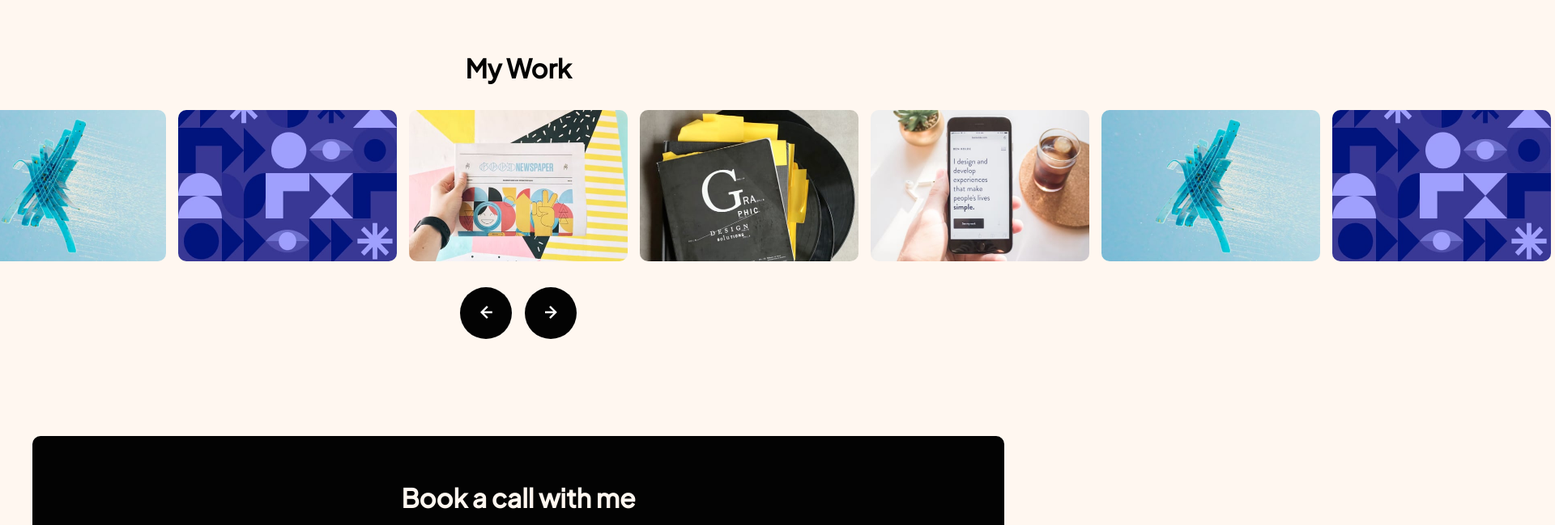
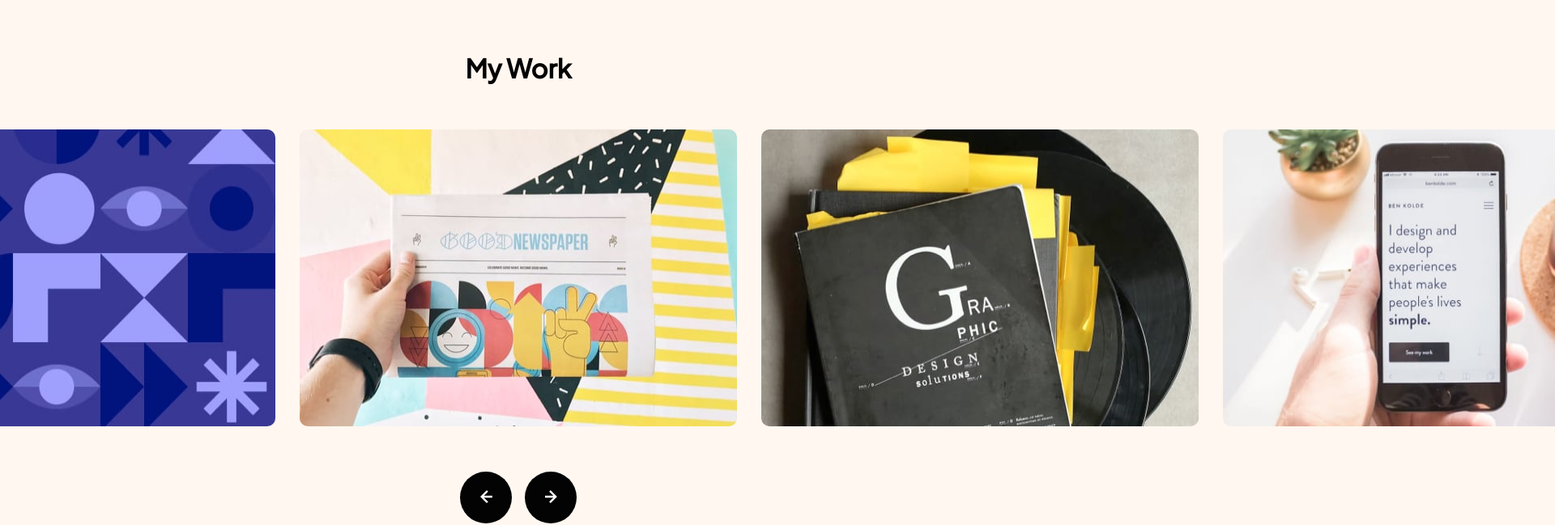
Before and after one commit to iannnop/single-page-design-portfolio, a Vue app: page / in a window 1280 px wide. Shown: the part 1220-1869 px from the top of the page at 81% size, 1920 px wide, since content can reach past the window. Built offline with nearby package versions, Linux system fonts and the light colour scheme.

Commit message:
first iteration of carousel fix

```diff
--- a/src/components/carousel/Carousel.vue
+++ b/src/components/carousel/Carousel.vue
@@ -19,7 +19,14 @@ export default {
         "src/assets/image-slide-2.jpg",
       ],
       slideIndex: 0,
+      slideWidth: window.innerWidth >= 768 ? 570 : 285
     }
+  },
+  created() {
+  window.addEventListener("resize", this.calculateSlide);
+  },
+  destroyed() {
+  window.removeEventListener("resize", this.calculateSlide);
   },
   methods: {
     moveSlide(direction) {
@@ -28,6 +35,9 @@ export default {
       } else {
         this.slideIndex += direction
       }
+    },
+    calculateSlide(e) {
+      this.slideWidth = window.innerWidth >= 768 ? 570 : 285
     }
   },
 }
@@ -36,7 +46,7 @@ export default {
 <template>
   <div class="carousel"
     :style="{
-      transform: `translateX(${-slideIndex * (270 + 15)}px)`
+      transform: `translateX(${-slideIndex * (slideWidth)}px)`
     }"
     @transitionend="adjustSlide()"
   >
@@ -61,7 +71,6 @@ export default {
   display: flex;
   justify-content: center;
   gap: 15px;
-  /* overflow: hidden; */
 }
 
 button {
@@ -77,4 +86,14 @@ button:hover {
   background-color: var(--galactic-blue);
   cursor: pointer;
 }
+
+@media (min-width: 768px) {
+  .carousel {
+    margin: 56px 0;
+  }
+
+  .carousel-inner {
+    gap: 30px;
+  }
+}
 </style>
--- a/src/components/carousel/CarouselItem.vue
+++ b/src/components/carousel/CarouselItem.vue
@@ -11,8 +11,6 @@ export default {
 </template>
 
 <style scoped>
-.carousel-item {
-}
 
 img {
   width: 270px;
@@ -20,4 +18,11 @@ img {
   flex: 1 0 100%;
   border-radius: 10px;
 }
+
+@media (min-width: 768px) {
+  img {
+    width: 540px;
+  }
+}
+
 </style>
```
